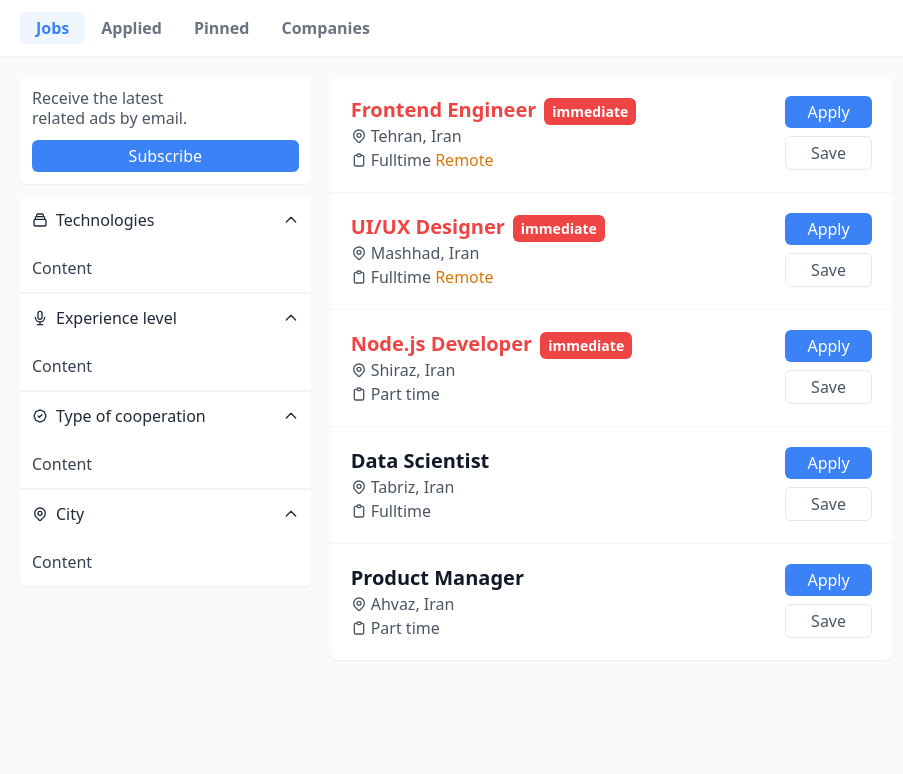
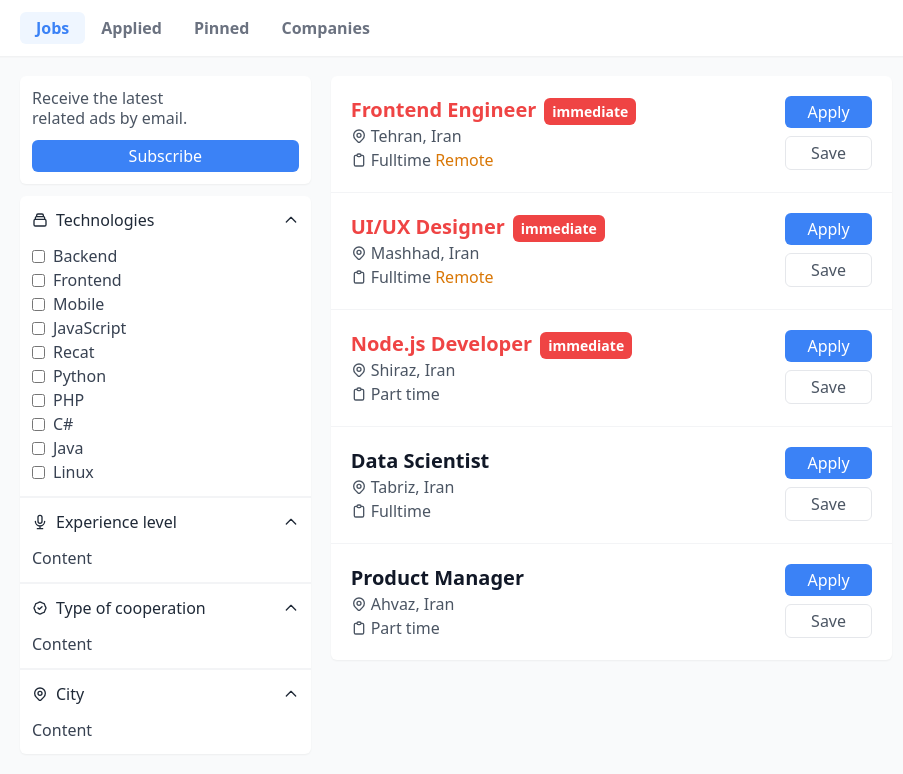
Before and after one commit to hasansaid/Is-Bulma-Sitesi, a React (Create React App) app: page / in a window 1280 px wide. Shown: the top 774 px of the page, without its empty margins (184-1087 px from the left). Built offline with nearby package versions, Linux system fonts and the light colour scheme.

Commit message:
feat: add technologies section

```diff
--- a/src/components/Elements/Accordion/Content/style.css
+++ b/src/components/Elements/Accordion/Content/style.css
@@ -1,3 +1,3 @@
 .accrodion__content {
-  @apply p-3 text-gray-700;
+  @apply p-3 pt-0 text-gray-700;
 }
--- a/src/components/Elements/Accordion/Title/style.css
+++ b/src/components/Elements/Accordion/Title/style.css
@@ -1,5 +1,5 @@
 .accrodion__title {
-  @apply p-3 flex items-center select-none cursor-pointer text-gray-800 hover:bg-gray-100;
+  @apply p-3 flex items-center select-none cursor-pointer text-gray-800;
 }
 
 .accrodion__title.open .accrodion__title--icon {
--- /dev/null
+++ b/src/components/Elements/Checkbox/index.js
@@ -0,0 +1,10 @@
+import './style.css';
+
+export default function Checkbox({ name, label }) {
+  return (
+    <div className="checkbox">
+      <input className="checkbox__input" id={name} type="checkbox" />
+      <label className="checkbox__label" htmlFor={name} children={label} />
+    </div>
+  );
+}
--- /dev/null
+++ b/src/components/Elements/Checkbox/style.css
@@ -0,0 +1,7 @@
+.checkbox {
+  @apply flex items-center space-x-2;
+}
+
+.checkbox__label {
+  @apply flex-1;
+}
--- /dev/null
+++ b/src/components/Home/Filter/Technologies/index.js
@@ -0,0 +1,42 @@
+import { useState } from 'react';
+
+import Accrodion from '../../../Elements/Accordion';
+import Checkbox from '../../../Elements/Checkbox';
+
+export default function Technologies() {
+  const [open, setOpen] = useState(true);
+
+  return (
+    <Accrodion.Group>
+      <Accrodion.Title open={open} click={() => setOpen(!open)}>
+        <svg
+          className="w-4 h-4"
+          fill="none"
+          stroke="currentColor"
+          viewBox="0 0 24 24"
+          xmlns="http://www.w3.org/2000/svg"
+        >
+          <path
+            strokeLinecap="round"
+            strokeLinejoin="round"
+            strokeWidth={2}
+            d="M19 11H5m14 0a2 2 0 012 2v6a2 2 0 01-2 2H5a2 2 0 01-2-2v-6a2 2 0 012-2m14 0V9a2 2 0 00-2-2M5 11V9a2 2 0 012-2m0 0V5a2 2 0 012-2h6a2 2 0 012 2v2M7 7h10"
+          />
+        </svg>
+        <p>Technologies</p>
+      </Accrodion.Title>
+      <Accrodion.Content open={open}>
+        <Checkbox name="technology__backend" label="Backend" />
+        <Checkbox name="technology__frontend" label="Frontend" />
+        <Checkbox name="technology__mobile" label="Mobile" />
+        <Checkbox name="technology__javascript" label="JavaScript" />
+        <Checkbox name="technology__react" label="Recat" />
+        <Checkbox name="technology__python" label="Python" />
+        <Checkbox name="technology__php" label="PHP" />
+        <Checkbox name="technology__csharp" label="C#" />
+        <Checkbox name="technology__java" label="Java" />
+        <Checkbox name="technology__linux" label="Linux" />
+      </Accrodion.Content>
+    </Accrodion.Group>
+  );
+}
--- a/src/components/Home/Filter/index.js
+++ b/src/components/Home/Filter/index.js
@@ -1,7 +1,9 @@
 import './style.css';
 import { useState } from 'react';
 import update from 'immutability-helper';
+
 import Accrodion from '../../Elements/Accordion';
+import Technologies from './Technologies';
 
 export default function Filter() {
   const [accrodion, setAccrodion] = useState({
@@ -37,31 +39,10 @@ export default function Filter() {
   return (
     <section className="filter">
       <Accrodion>
-        <Accrodion.Group>
-          <Accrodion.Title
-            open={accrodion.technologies}
-            click={() => handleAccrodion('technologies')}
-          >
-            <svg
-              className="w-4 h-4"
-              fill="none"
-              stroke="currentColor"
-              viewBox="0 0 24 24"
-              xmlns="http://www.w3.org/2000/svg"
-            >
-              <path
-                strokeLinecap="round"
-                strokeLinejoin="round"
-                strokeWidth={2}
-                d="M19 11H5m14 0a2 2 0 012 2v6a2 2 0 01-2 2H5a2 2 0 01-2-2v-6a2 2 0 012-2m14 0V9a2 2 0 00-2-2M5 11V9a2 2 0 012-2m0 0V5a2 2 0 012-2h6a2 2 0 012 2v2M7 7h10"
-              />
-            </svg>
-            <p>Technologies</p>
-          </Accrodion.Title>
-          <Accrodion.Content open={accrodion.technologies}>
-            Content
-          </Accrodion.Content>
-        </Accrodion.Group>
+        <Technologies
+          open={accrodion.technologies}
+          click={() => handleAccrodion('technologies')}
+        />
 
         <Accrodion.Group>
           <Accrodion.Title
```
